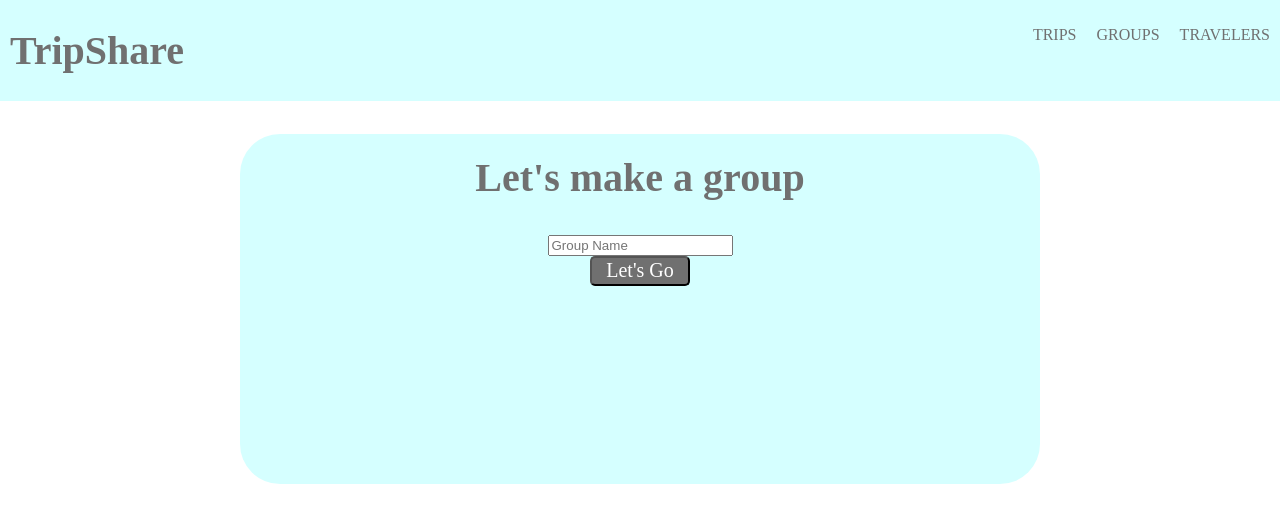
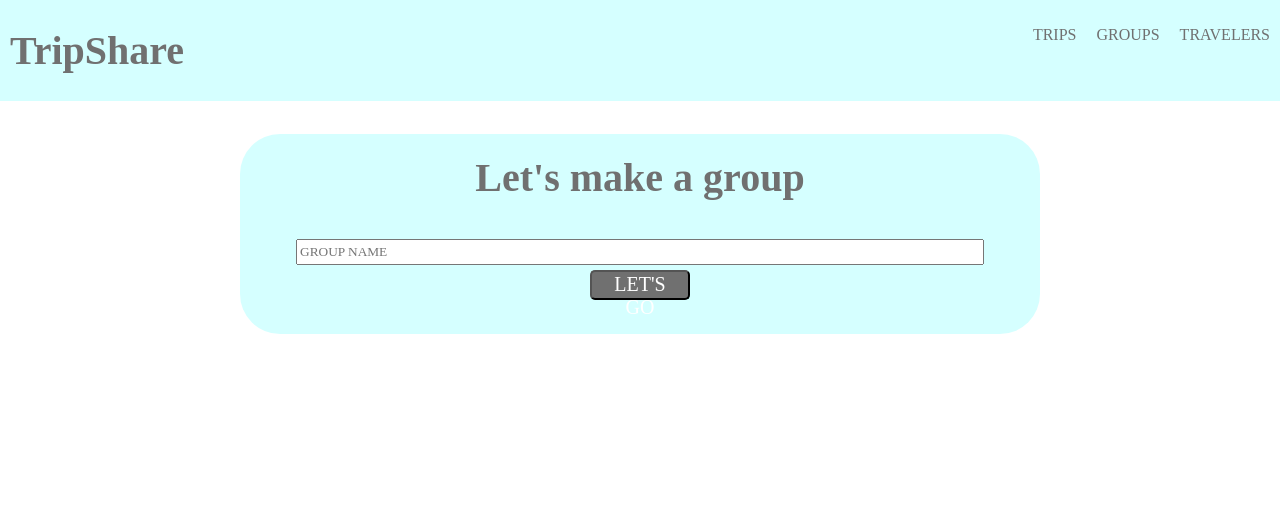
Before and after one commit to atariusarmstrong/trip-share, a React (Create React App) app in the folder client/: page /users/1/addgroup in a window 1280 px wide. Shown: the top 522 px of the page. Built offline with nearby package versions, Linux system fonts and the light colour scheme; what react-animations would draw is missing.

Commit message:
edited trip form

```diff
--- a/client/src/components/Groups/AddGroupForm.js
+++ b/client/src/components/Groups/AddGroupForm.js
@@ -6,7 +6,7 @@ import styled from 'styled-components'
 
 const Container = styled.div`
     width: 800px;
-    height: 350px;
+    height: 200px;
     border-radius: 40px;
     background: #D5FFFF;
     text-align center;
@@ -25,6 +25,15 @@ const Container = styled.div`
         font-family: Avenir;
         font-size: 20px
         color: white;
+        text-transform: uppercase;
+    }
+    input {
+        width: 85%;
+        height: 20px;
+        margin-top: 5px;
+        margin-bottom: 5px;
+        font-family: Avenir;
+        text-transform: uppercase;
     }
 `
 
--- a/client/src/components/Groups/GroupsList.js
+++ b/client/src/components/Groups/GroupsList.js
@@ -1,6 +1,21 @@
 import React, { Component } from 'react';
 import NavBar from '../NavBar';
 import axios from 'axios'
+import styled from 'styled-components'
+
+const GroupBlock = styled.div`
+    width: 400px;
+    height: 300px;
+    float: left;
+    margin: 10px;
+    background: #D5FFFF;
+    font-size: 20px;
+    border-radius: 20px;
+    &:hover {
+        background: #00e6e6;
+    }
+
+`
 
 class GroupsList extends Component {
     state = {
@@ -15,14 +30,15 @@ class GroupsList extends Component {
         axios.get('/api/groups')
         .then((res) => this.setState({groups: res.data}))
     }
+
     render() {
         return (
             <div>
                 <NavBar/>
                 {this.state.groups.map((groups, i) => (
-                    <div key={i}>
+                    <GroupBlock key={i}>
                         <h2>{groups.name}</h2>
-                    </div>
+                    </GroupBlock>
                 ))}
             </div>
         );
--- a/client/src/components/Trips/AddTripForm.js
+++ b/client/src/components/Trips/AddTripForm.js
@@ -2,7 +2,10 @@ import React, { Component } from 'react';
 import NavBar from '../NavBar';
 import Axios from 'axios';
 import { Redirect } from 'react-router-dom'
-import styled from 'styled-components'
+import styled, {keyframes} from 'styled-components'
+import { fadeInLeft } from 'react-animations'
+
+const fadeLeft = keyframes`${fadeInLeft}`;
 
 const Container = styled.div`
     width: 800px;
@@ -25,6 +28,7 @@ const Container = styled.div`
         font-family: Avenir;
         font-size: 20px
         color: white;
+        text-transform: uppercase;
     }
     input {
         width: 85%;
@@ -34,6 +38,7 @@ const Container = styled.div`
         font-family: Avenir;
         text-transform: uppercase;
     }
+    animation: ${fadeLeft} 2s;
 `
 
 class AddTripForm extends Component {
--- a/client/src/components/Users/SingleUser.js
+++ b/client/src/components/Users/SingleUser.js
@@ -137,7 +137,7 @@ class SingleUser extends Component {
                         <p>Dream Vaction: {this.state.user.dreamTrip}</p>
                         <p>Passport {this.state.user.passport ? <img src={map} alt="passport"/> : null}</p>
                         {this.renderRedirect()}
-                        <button onClick={this.deleteProfile}>Delete Profile</button>
+                        <Button onClick={this.deleteProfile}>Delete Profile</Button>
                     </InfoBlock>
 
                     <TripBlock>
--- a/client/src/components/Users/UserSignUp.js
+++ b/client/src/components/Users/UserSignUp.js
@@ -57,6 +57,8 @@ class UserSignUp extends Component {
     }
 
     selectPassport = (e) => {
+        const newState = {...this.state.user}
+
         this.setState({passport: true})
     }
 
```
Also changed, not shown: 1 other file (tests, documents, lock files or other folders).
